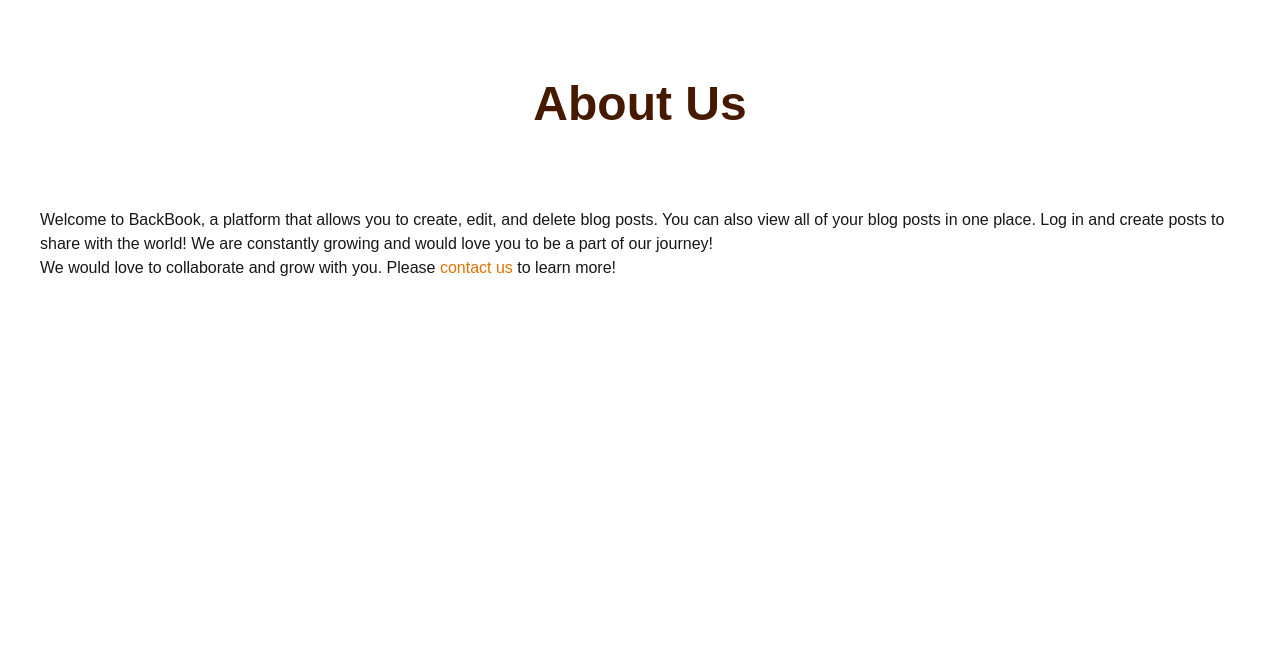
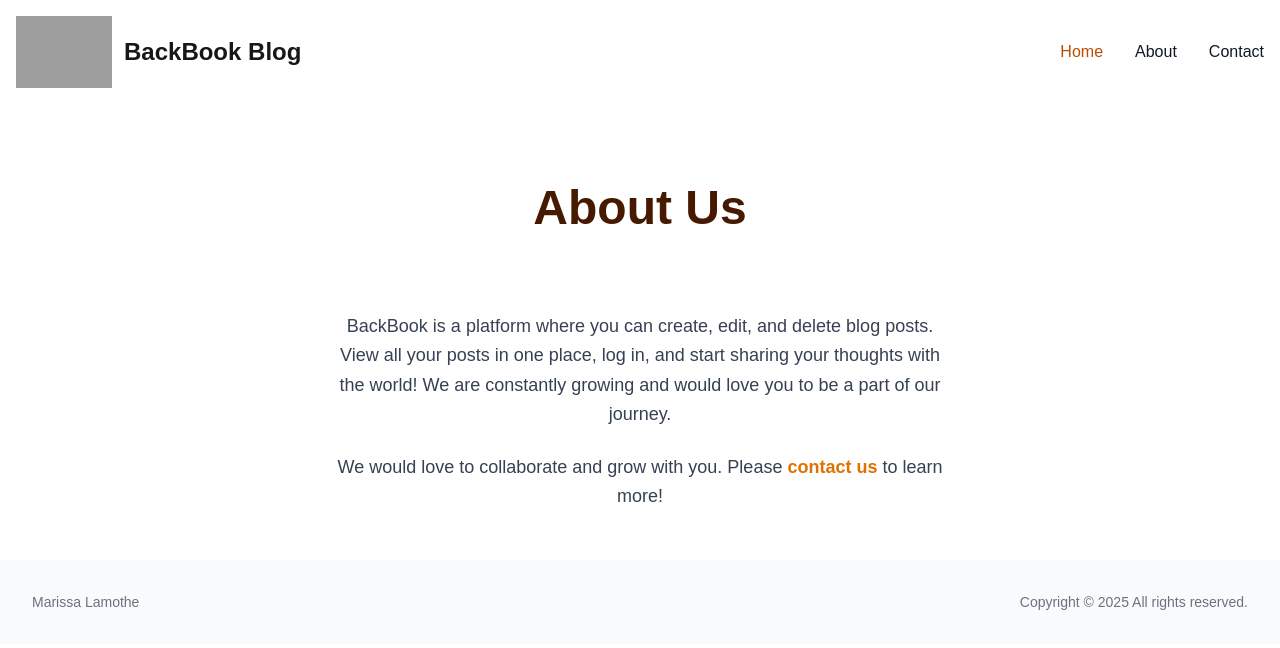
Before and after one commit to msrissaxox/blog, a Next.js app: page /about in a window 1280 px wide. Shown: the top 648 px of the page. Built offline with nearby package versions, Linux system fonts and the light colour scheme; grey boxes are pictures that could not be loaded.

Commit message:
add footer to all pages, add icon

```diff
--- a/package.json
+++ b/package.json
@@ -9,9 +9,11 @@
     "lint": "next lint"
   },
   "dependencies": {
+    "@emailjs/browser": "^4.4.1",
     "@heroicons/react": "^2.2.0",
     "@material-tailwind/react": "^2.1.10",
     "@neoconfetti/react": "^1.0.0",
+    "emailjs-com": "^3.2.0",
     "next": "15.2.1",
     "react": "^19.0.0",
     "react-dom": "^19.0.0",
--- a/src/app/about/page.js
+++ b/src/app/about/page.js
@@ -1,12 +1,16 @@
 import React from 'react';
 import AboutHeader from '../components/AboutHeader';
 import AboutBody from '../components/AboutBody';
+import NavBar from '../components/NavBar';
+import Footer from '../components/Footer';
 
 export default function About() {
   return (
     <div>
+      <NavBar />
       <AboutHeader />
       <AboutBody />
+      <Footer />
     </div>
   );
 }
--- a/src/app/components/AboutBody.jsx
+++ b/src/app/components/AboutBody.jsx
@@ -3,22 +3,43 @@ import Link from 'next/link';
 
 export default function AboutBody() {
   return (
-    <div className="m-10">
-      <p>
-        Welcome to BackBook, a platform that allows you to create, edit, and
-        delete blog posts. You can also view all of your blog posts in one
-        place. Log in and create posts to share with the world! We are
-        constantly growing and would love you to be a part of our journey!
-      </p>
-      <p>
-        <>
-          We would love to collaborate and grow with you. Please{' '}
-          <Link className="text-amber-600 hover:text-amber-800" href="/contact">
-            contact us
-          </Link>{' '}
-        </>
-        to learn more!
-      </p>
-    </div>
+    // <div className="m-10">
+    //   <p>
+    //     Welcome to BackBook, a platform that allows you to create, edit, and
+    //     delete blog posts. You can also view all of your blog posts in one
+    //     place. Log in and create posts to share with the world! We are
+    //     constantly growing and would love you to be a part of our journey!
+    //   </p>
+    //   <p>
+    //     <>
+    //       We would love to collaborate and grow with you. Please{' '}
+    //       <Link className="text-amber-600 hover:text-amber-800" href="/contact">
+    //         contact us
+    //       </Link>{' '}
+    //     </>
+    //     to learn more!
+    //   </p>
+    // </div>
+    <div className="max-w-2xl mx-auto my-12 px-6 text-center">
+
+    <p className="text-lg text-gray-700 leading-relaxed">
+      BackBook is a platform where you can create, edit, and delete blog posts.
+      View all your posts in one place, log in, and start sharing your thoughts
+      with the world! We are constantly growing and would love you to be a part
+      of our journey.
+    </p>
+    <p className="mt-6 text-lg text-gray-700 leading-relaxed">
+      We would love to collaborate and grow with you. Please{" "}
+      <Link
+        className="text-amber-600 font-semibold hover:text-amber-800 transition-colors duration-200"
+        href="/contact"
+      >
+        contact us
+      </Link>{" "}
+      to learn more!
+    </p>
+  </div>
+
+
   );
 }
--- a/src/app/components/ContactBody.jsx
+++ b/src/app/components/ContactBody.jsx
@@ -1,15 +1,84 @@
 'use client';
-import React from 'react';
+import React, { useRef } from 'react';
+import emailjs from '@emailjs/browser';
 
-export default function ContactBody() {
-  function search(formData) {
-    const query = formData.get('query');
-    alert(`You searched for '${query}'`);
-  }
+export default function ContactBody () {
+  const form = useRef();
+
+  const sendEmail = (e) => {
+    e.preventDefault();
+
+
+    emailjs
+    .sendForm(
+      process.env.NEXT_PUBLIC_EMAILJS_SERVICE_ID,
+      process.env.NEXT_PUBLIC_EMAILJS_TEMPLATE_ID,
+      form.current,
+      {
+        publicKey: process.env.NEXT_PUBLIC_EMAILJS_PUBLIC_KEY,
+      }
+    )
+      .then(
+        () => {
+          console.log('SUCCESS!');
+          //resets the form
+          form.current.reset();
+        },
+        (error) => {
+          console.log('FAILED...', error.text);
+        },
+      );
+  };
+
+
+
   return (
-    <form action={search}>
-      <input name="query" />
-      <button type="submit">Search</button>
-    </form>
+    <form ref={form} onSubmit={sendEmail} className="m-15 space-y-6">
+        <div>
+          <label htmlFor="name" className="block text-sm font-medium text-gray-700 mb-1">
+            What's your name?
+          </label>
+          <input
+            type="text"
+            name="name"
+            id="name"
+            className="w-full px-4 py-2 border border-gray-300 rounded-md focus:outline-none focus:ring-2 focus:ring-amber-500 focus:border-transparent transition"
+            required
+          />
+        </div>
+
+        <div>
+          <label htmlFor="email" className="block text-sm font-medium text-gray-700 mb-1">
+            What's your email?
+          </label>
+          <input
+            type="email"
+            name="email"
+            id="email"
+            className="w-full px-4 py-2 border border-gray-300 rounded-md focus:outline-none focus:ring-2 focus:ring-amber-500 focus:border-transparent transition"
+            required
+          />
+        </div>
+
+        <div>
+          <label htmlFor="message" className="block text-sm font-medium text-gray-700 mb-1">
+            Send us a message!
+          </label>
+          <textarea
+            name="message"
+            id="message"
+            rows="4"
+            className="w-full px-4 py-2 border border-gray-300 rounded-md focus:outline-none focus:ring-2 focus:ring-amber-500 focus:border-transparent transition"
+            required
+          ></textarea>
+        </div>
+
+        <button
+          type="submit"
+          className="w-full bg-amber-600 hover:bg-amber-700 text-white font-medium py-2 px-4 rounded-md transition duration-300 ease-in-out transform hover:-translate-y-1 focus:outline-none focus:ring-2 focus:ring-amber-500 focus:ring-opacity-50"
+        >
+          Send Message
+        </button>
+      </form>
   );
-}
+};
--- a/src/app/components/NavBar.jsx
+++ b/src/app/components/NavBar.jsx
@@ -1,3 +1,4 @@
+import Link from 'next/link';
 import React from 'react';
 
 export default function NavBar() {
@@ -9,12 +10,13 @@ export default function NavBar() {
           className="flex items-center space-x-3 rtl:space-x-reverse"
         >
           <img
-            src="https://flowbite.com/docs/images/logo.svg"
-            className="h-8"
+          src='/blog2.jpg'
+
+            className="h-18"
             alt="Flowbite Logo"
           />
           <span className="self-center text-2xl font-semibold whitespace-nowrap dark:text-white">
-            Flowbite
+            BackBook Blog
           </span>
         </a>
         <button
@@ -44,31 +46,40 @@ export default function NavBar() {
         <div className="hidden w-full md:block md:w-auto" id="navbar-default">
           <ul className="font-medium flex flex-col p-4 md:p-0 mt-4 border border-gray-100 rounded-lg bg-gray-50 md:flex-row md:space-x-8 rtl:space-x-reverse md:mt-0 md:border-0 md:bg-white dark:bg-gray-800 md:dark:bg-gray-900 dark:border-gray-700">
             <li>
-              <a
-                href="#"
+
+
+             {' '}
+             <Link href="/"
                 className="block py-2 px-3 text-white bg-amber-700 rounded-sm md:bg-transparent md:text-amber-700 md:p-0 dark:text-white md:dark:text-amber-500"
                 aria-current="page"
               >
                 Home
-              </a>
+              </Link>
+              {' '}
             </li>
+
+
             <li>
-              <a
-                href="#"
+              {' '}
+              <Link href="/about"
                 className="block py-2 px-3 text-gray-900 rounded-sm hover:bg-gray-100 md:hover:bg-transparent md:border-0 md:hover:text-amber-700 md:p-0 dark:text-white md:dark:hover:text-amber-500 dark:hover:bg-gray-700 dark:hover:text-white md:dark:hover:bg-transparent"
               >
+
                 About
-              </a>
+                </Link>
+                {' '}
             </li>
 
             <li>
-              <a
-                href="#"
+            {' '}
+            <Link href="/contact"
                 className="block py-2 px-3 text-gray-900 rounded-sm hover:bg-gray-100 md:hover:bg-transparent md:border-0 md:hover:text-amber-700 md:p-0 dark:text-white md:dark:hover:text-amber-500 dark:hover:bg-gray-700 dark:hover:text-white md:dark:hover:bg-transparent"
-              >
+                >
                 Contact
-              </a>
+             </Link>
+             {' '}
             </li>
+
           </ul>
         </div>
       </div>
--- a/src/app/contact/page.js
+++ b/src/app/contact/page.js
@@ -2,6 +2,7 @@ import React from 'react';
 import ContactHeader from '../components/ContactHeader';
 import ContactBody from '../components/ContactBody';
 import NavBar from '../components/NavBar';
+import Footer from '../components/Footer';
 
 export default function Contact() {
   return (
@@ -9,6 +10,7 @@ export default function Contact() {
       <NavBar />
       <ContactHeader />
       <ContactBody />
+      <Footer />
     </div>
   );
 }
```
Also changed, not shown: 1 other file (tests, documents, lock files or other folders).
